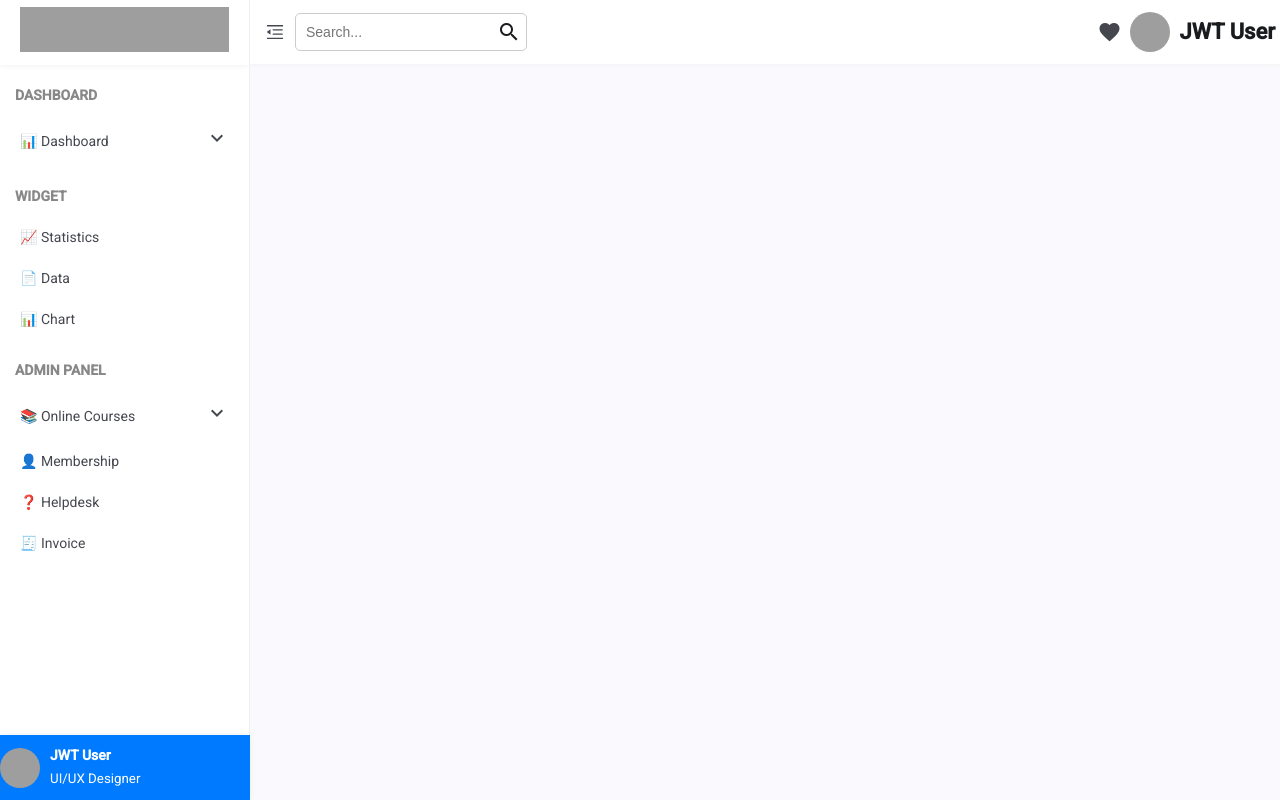
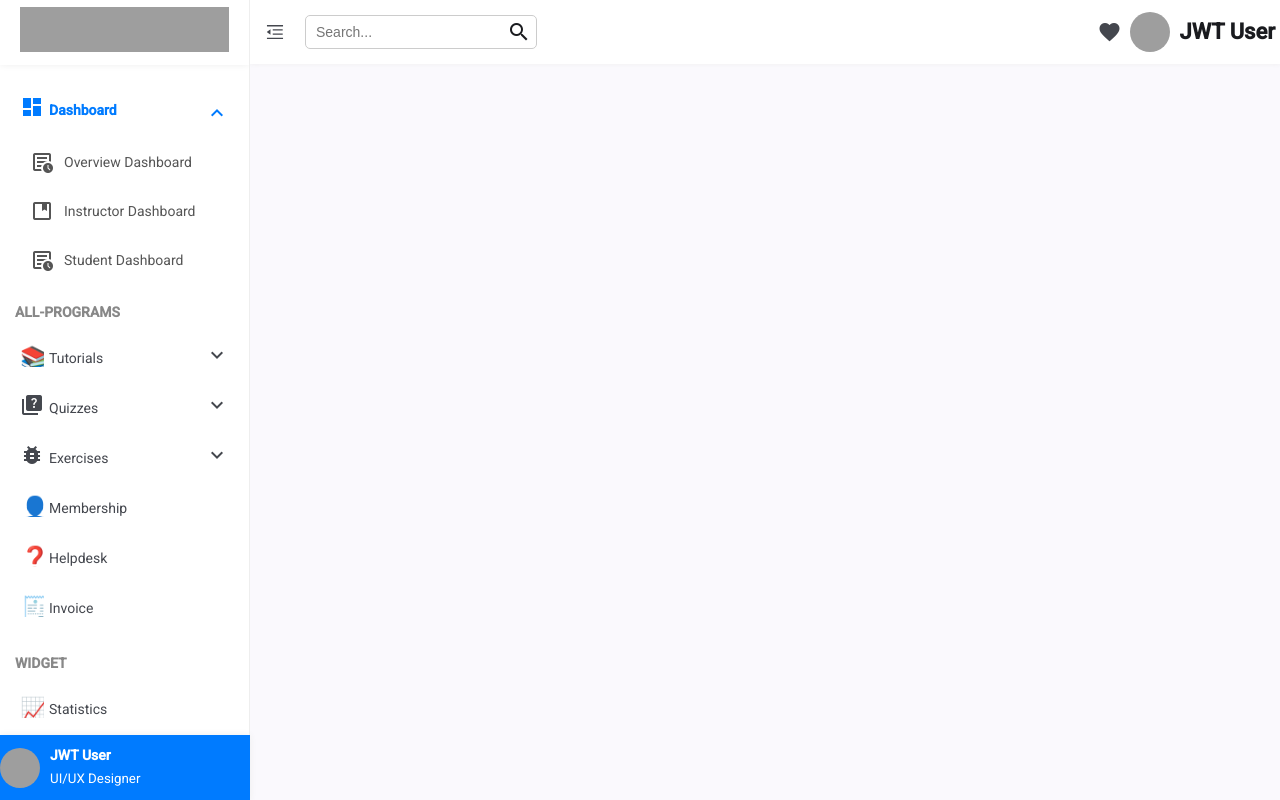
Before and after one commit to satendracoder/admin-panel-angular, an Angular app: page / in a window 1280 px wide. Built offline with nearby package versions, Linux system fonts and the light colour scheme; grey boxes are pictures that could not be loaded.

Commit message:
Admin_setup_4

```diff
--- a/src/app/layouts/sidebar/sidebar.component.html
+++ b/src/app/layouts/sidebar/sidebar.component.html
@@ -20,7 +20,10 @@
                 <!-- Main Menu Item -->
                 <div class="menu-item" [class.active]="activeMenu === menu.key" (click)="navigate(menu)"
                     (click)="toggleDropdown(menu.key, !!menu?.children)">
-                    <span>{{ menu.icon }} {{ menu.label }}</span>
+                    <div class="menu-item-icons">
+                        <span><mat-icon>{{ menu.icon }}</mat-icon></span>
+                        <span>{{ menu.label }}</span>
+                    </div>
                     <!-- Show dropdown arrow if children exist -->
 
                     @if (menu.children) {
@@ -36,7 +39,10 @@
                     @for (child of menu.children; track $index) {
                     <div class="submenu-item" [class.active]="activeSubmenu === child.key"
                         (click)="setActiveSubmenu(child.key)">
-                        {{ child.label }}
+                        <span class="material-symbols-outlined">
+                            {{child?.icon}}
+                        </span>
+                        <span>{{ child.label }}</span>
                     </div>
                     }
                 </div>
--- a/src/app/layouts/sidebar/sidebar.component.scss
+++ b/src/app/layouts/sidebar/sidebar.component.scss
@@ -71,6 +71,13 @@
     //border-radius: 5px;
     font-size: 14px;
     transition: background 0.3s;
+
+    .menu-item-icons {
+        display: flex;
+        justify-content: space-between;
+        align-items: center;
+        gap: 5px;
+    }
 }
 
 .menu-item.active {
@@ -83,22 +90,27 @@
 }
 
 .submenu-item {
-    padding: 10px 45px;
+    padding: 10px 30px;
     margin: 5px 0px;
     font-size: 14px;
     color: #555;
-    cursor: pointer;
+    cursor: pointer !important;
     transition: opacity 2s ease;
     animation: slideDown 0.5s ease forwards;
+    display: flex;
+    align-items: center;
+    gap: 10px;
 }
 
 .submenu-item.active {
     font-weight: bold;
     color: #007bff;
+    background: #0cf9e324;
+    border-right: 3px solid #007bff;
 }
 
 .submenu-item:hover {
-    background-color: #f9f9f9;
+    color: #007bff;
     transform: scale(1.1);
 }
 
--- a/src/app/layouts/sidebar/sidebar.component.ts
+++ b/src/app/layouts/sidebar/sidebar.component.ts
@@ -1,4 +1,4 @@
-import { Component, inject } from '@angular/core';
+import { Component, inject, OnInit } from '@angular/core';
 import { MateriallistModule } from '../../shared/materiallist/materiallist.module';
 import { trigger, transition, style, animate } from '@angular/animations';
 import { Router } from '@angular/router';
@@ -21,14 +21,20 @@ import { Router } from '@angular/router';
     ]),
   ],
 })
-export class SidebarComponent {
+export class SidebarComponent implements OnInit{
+
   isOpen: { [key: string]: boolean } = {}; // Tracks dropdown open states
-   activeMenu: string = ''; // Tracks active main menu
+  activeMenu: string = ''; // Tracks active main menu
   activeSubmenu: string = ''; // Tracks active submenu
 
   router = inject(Router);
 
+  ngOnInit(): void {
+    this.toggleDropdown('dashboard', true)
+  }
+
   toggleDropdown(menuKey: string, hasChildren: boolean): void {
+
   if (!hasChildren) {
     // If no children, directly set it as active menu
     this.setActiveMenu(menuKey);
@@ -56,6 +62,7 @@ setActiveSubmenu(submenuKey: string): void {
   this.activeSubmenu = submenuKey;
 }
 
+
   toggleProfileMenu(): void {
     alert('Profile menu clicked!');
   }
@@ -63,20 +70,67 @@ setActiveSubmenu(submenuKey: string): void {
 
 menuItems:any = [
   {
-    heading: 'Dashboard',
+    //heading: 'Dashboard',
     menus: [
       {
         label: 'Dashboard',
-        icon: '📊',
+        icon: 'dashboard',
         key: 'dashboard',
         url: '/dashboard', // URL for main menu
         children: [
-          { label: 'Overview', key: 'overview',  url: '/dashboard/overview'},
-          { label: 'Reports', key: 'reports', url: '/dashboard/reports' },
+          { label: 'Overview Dashboard', key: 'overview',icon:'overview', url: '/dashboard/overview' },
+          { label: 'Instructor Dashboard', key: 'instructor',icon:'developer_guide',  url: '/dashboard/instructor'},
+          { label: 'Student Dashboard', key: 'student',icon:'overview', url: '/dashboard/reports' },
         ],
       },
     ],
   },
+
+
+  {
+    heading: 'All-Programs',
+    menus: [
+      {
+        label: 'Tutorials',
+        icon: '📚',
+        key: 'tutorial',
+        children: [
+          { label: 'Add Category', key: 'addcategory',icon:'add_circle', url: '/courses/basic'},
+          { label: 'Create Article', key: 'createarticle',icon:'post_add', url: '/courses/basic'},
+          { label: 'Articles List', key: 'articlelist',icon:'list_alt', url: '/courses/advanced'  },
+        ],
+      },
+
+      {
+        label: 'Quizzes',
+        icon: 'quiz',
+        key: 'quizzes',
+        children: [
+           { label: 'Add Category', key: 'addcategory',icon:'add_circle', url: '/courses/basic'},
+          { label: 'Create Quiz', key: 'createarticle',icon:'post_add', url: '/courses/basic'},
+          { label: 'Quizzes List', key: 'articlelist',icon:'list_alt', url: '/courses/advanced'  },
+        ],
+      },
+
+
+      {
+        label: 'Exercises',
+        icon: 'bug_report',
+        key: 'exercises',
+        children: [
+           { label: 'Add Category', key: 'addcategory',icon:'add_circle', url: '/courses/basic'},
+          { label: 'Create Exercise', key: 'createarticle',icon:'post_add', url: '/courses/basic'},
+          { label: 'Exercises List', key: 'articlelist',icon:'list_alt', url: '/courses/advanced'  },
+        ],
+      },
+
+
+      { label: 'Membership', icon: '👤', key: 'membership', url: '/membership'},
+      { label: 'Helpdesk', icon: '❓', key: 'helpdesk' },
+      { label: 'Invoice', icon: '🧾', key: 'invoice' },
+    ],
+  },
+
   {
     heading: 'Widget',
     menus: [
@@ -85,7 +139,8 @@ menuItems:any = [
       { label: 'Chart', icon: '📊', key: 'chart', url: 'https://google.com'},
     ],
   },
-  {
+
+   {
     heading: 'Admin Panel',
     menus: [
       {
@@ -93,8 +148,8 @@ menuItems:any = [
         icon: '📚',
         key: 'courses',
         children: [
-          { label: 'Basic', key: 'basic', url: '/courses/basic'},
-          { label: 'Advanced', key: 'advanced', url: '/courses/advanced'  },
+          { label: 'Basic', key: 'basic',icon:'overview', url: '/courses/basic'},
+          { label: 'Advanced', key: 'advanced',icon:'overview', url: '/courses/advanced'  },
         ],
       },
       { label: 'Membership', icon: '👤', key: 'membership', url: '/membership'},
--- a/src/app/layouts/tutorial-layout/tutorial-layout.component.html
+++ b/src/app/layouts/tutorial-layout/tutorial-layout.component.html
@@ -3,7 +3,7 @@
 
         <div class="tutorial_main">
             <mat-drawer-container class="example-container">
-                <mat-drawer #sidebar mode="side" [opened]="isSidebarOpen">
+                <mat-drawer #sidebar [mode]="sidebarMode" [opened]="isSidebarOpen">
                     <app-sidebar></app-sidebar>
                 </mat-drawer>
 
@@ -11,9 +11,9 @@
                     [ngClass]="{'content-expanded': isSidebarOpen, 'content-collapsed': !isSidebarOpen}">
                     <div class="tutorial_top">
                         <mat-toolbar>
-                            <button mat-icon-button class="example-icon"
+                            <button (click)="toggleSidebar()" mat-icon-button class="example-icon"
                                 aria-label="Example icon-button with menu icon">
-                                <mat-icon (click)="toggleSidebar()">
+                                <mat-icon>
                                     <svg viewBox="64 64 896 896" focusable="false" fill="currentColor" width="1em"
                                         height="1em">
                                         <path
@@ -22,7 +22,7 @@
                                     </svg>
                                 </mat-icon>
                             </button>
-                            <span>
+                            <span style="margin-left: 10px;">
                                 <app-search-box></app-search-box>
                             </span>
                             <span class="example-spacer"></span>
--- a/src/app/layouts/tutorial-layout/tutorial-layout.component.scss
+++ b/src/app/layouts/tutorial-layout/tutorial-layout.component.scss
@@ -64,25 +64,22 @@
                     border-radius: 0px;
                     height: 100%;
                     border-right: 1px solid #eee;
-                    //transition: transform 0.3s ease;
-
-                    // Ensure that the sidebar appears when opened and hidden when closed on mobile
-                    display: block; // Make sure it's always there on larger screens
                 }
             }
+
         }
     }
 
     // Mobile-specific styles
     @media screen and (max-width: 768px) {
         .tutorial_main .mat-drawer-container .mat-drawer {
-            display: none;
+            position: absolute; // Make the sidebar overlay the content
+            z-index: 1200;
             /* Hide the sidebar by default on mobile */
         }
 
-        .tutorial_main .mat-drawer-container .mat-drawer[opened] {
-            display: block;
-            /* Show the sidebar when 'opened' is true */
+        .tutorial_main .mat-drawer-container .mat-drawer-content {
+            margin: 0; // No margin adjustment since sidebar overlays the content
         }
     }
 }
--- a/src/app/shared/reusable-components/search-box/search-box.component.scss
+++ b/src/app/shared/reusable-components/search-box/search-box.component.scss
@@ -3,13 +3,17 @@
     position: relative;
     display: flex;
     align-items: center;
+
+    @media screen and (max-width:768px) {
+        display: none;
+    }
 }
 
 .search-item {
     display: flex;
     align-items: center;
     border: 1px solid #ccc;
-    padding: 5px;
+    padding: 4px 5px;
     border-radius: 5px;
     background-color: #fff;
     width: 100%;
@@ -19,12 +23,14 @@
     border: none;
     outline: none;
     flex-grow: 1;
-    padding: 5px;
+    padding: 4px 5px;
     font-size: 14px;
 }
 
 .search-item mat-icon {
     margin-left: 5px;
+    cursor: pointer;
+
 }
 
 /* Dropdown styling */
--- a/src/index.html
+++ b/src/index.html
@@ -1,5 +1,6 @@
 <!doctype html>
 <html lang="en">
+
 <head>
   <meta charset="utf-8">
   <title>AdminSsbrinet</title>
@@ -8,8 +9,12 @@
   <link rel="icon" type="image/x-icon" href="favicon.ico">
   <link href="https://fonts.googleapis.com/css2?family=Roboto:wght@300;400;500&display=swap" rel="stylesheet">
   <link href="https://fonts.googleapis.com/icon?family=Material+Icons" rel="stylesheet">
+  <link rel="stylesheet"
+    href="https://fonts.googleapis.com/css2?family=Material+Symbols+Outlined:opsz,wght,FILL,GRAD@20..48,100..700,0..1,-50..200" />
 </head>
+
 <body class="mat-typography">
   <app-root></app-root>
 </body>
+
 </html>
```
Also changed, not shown: src/app/layouts/tutorial-layout/tutorial-layout.component.ts (+15 -5 lines).
